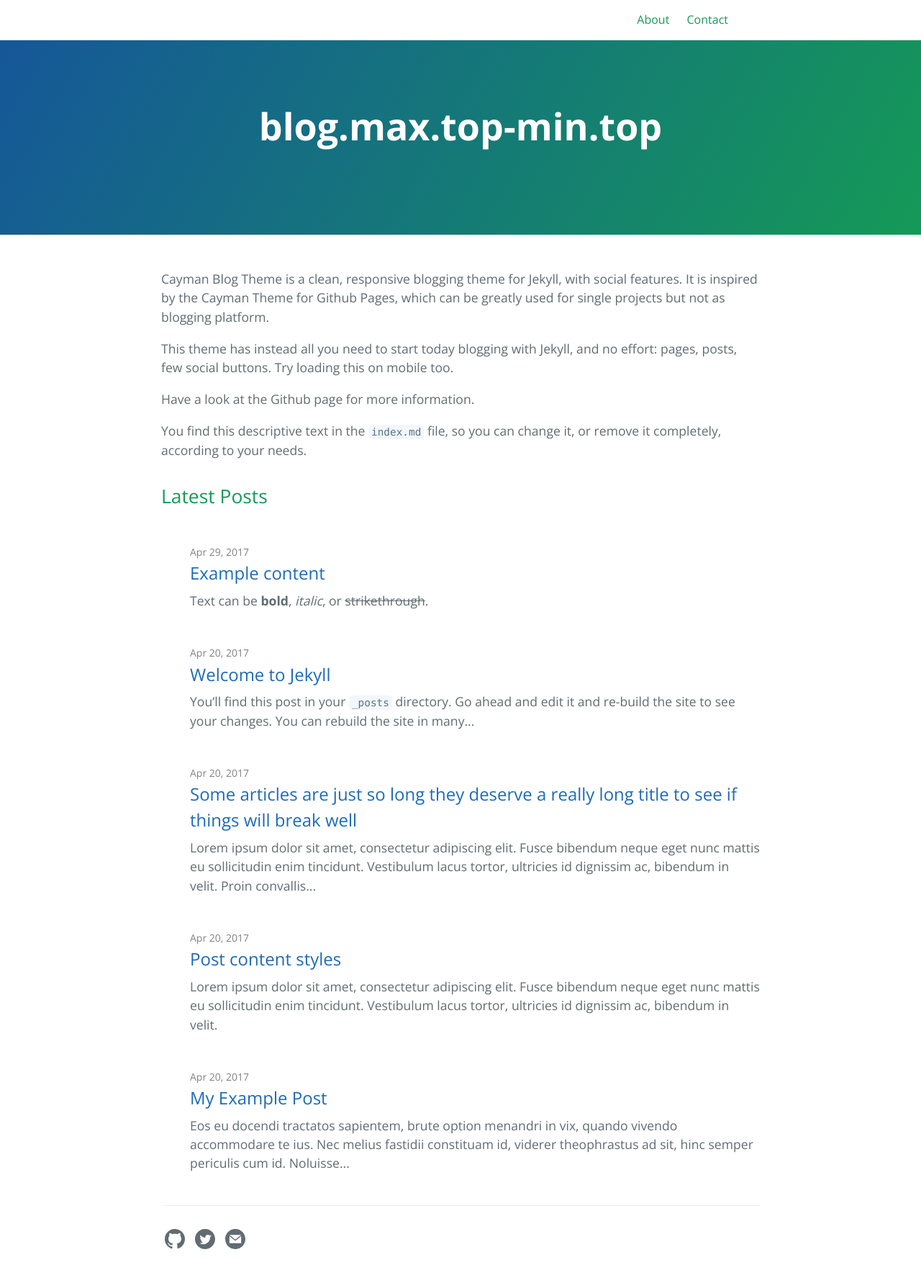
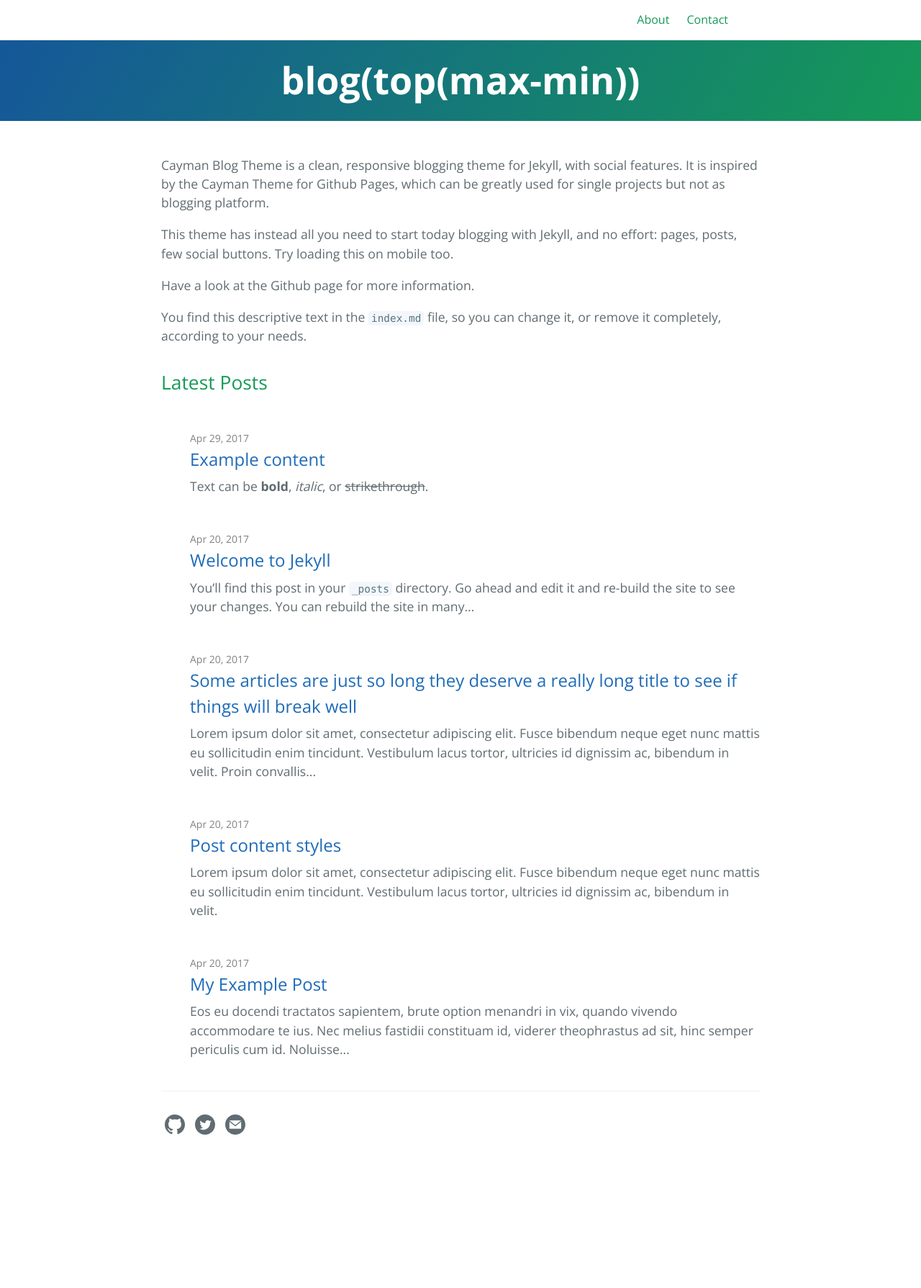
Before and after one commit to shangqianliu/jekyll.321zou.com, a Jekyll site: the page built from index.md, in a window 1280 px wide. Shown: the whole page at 72% size. Built offline with Jekyll 4.4.1, drawn with Linux system fonts in a browser that asks for light colours; the repository's description, which GitHub fills in, is left out; after the commit the page ends 1630 px from its top, so only the background shows below that.

Commit message:
modify schema

```diff
--- a/_config.yml
+++ b/_config.yml
@@ -1,4 +1,4 @@
-title: blog.max.top-min.top
+title: blog(top(max-min))
 #description: blog.max.top-min.top
 show_downloads: false
 show_github_btn: false
--- a/_layouts/default.html
+++ b/_layouts/default.html
@@ -55,7 +55,7 @@
 
     <section class="page-header">
       <h1 class="project-name">{{ page-title }}</h1>
-      <h2 class="project-tagline">{{ page-tagline }}</h2>
+<!--      <h2 class="project-tagline">{{ page-tagline }}</h2> -->
       {% if  page.layout == 'home' and site.show_github_btn %}
           <a href="{{ site.github.repository_url }}" class="btn">View on GitHub</a>
         {% if site.show_downloads %}
--- a/_sass/jekyll-theme-cayman-blog.scss
+++ b/_sass/jekyll-theme-cayman-blog.scss
@@ -94,15 +94,15 @@ a {
   background-image: linear-gradient(120deg, $header-bg-color-secondary, $header-bg-color);
 
   @include large {
-    padding: 5rem 6rem;
+    padding: 1rem 1rem;
   }
 
   @include medium {
-    padding: 3rem 4rem;
+    padding: 1rem 1rem;
   }
 
   @include small {
-    padding: 2rem 1rem;
+    padding: 1rem 1rem;
   }
 }
 
```
